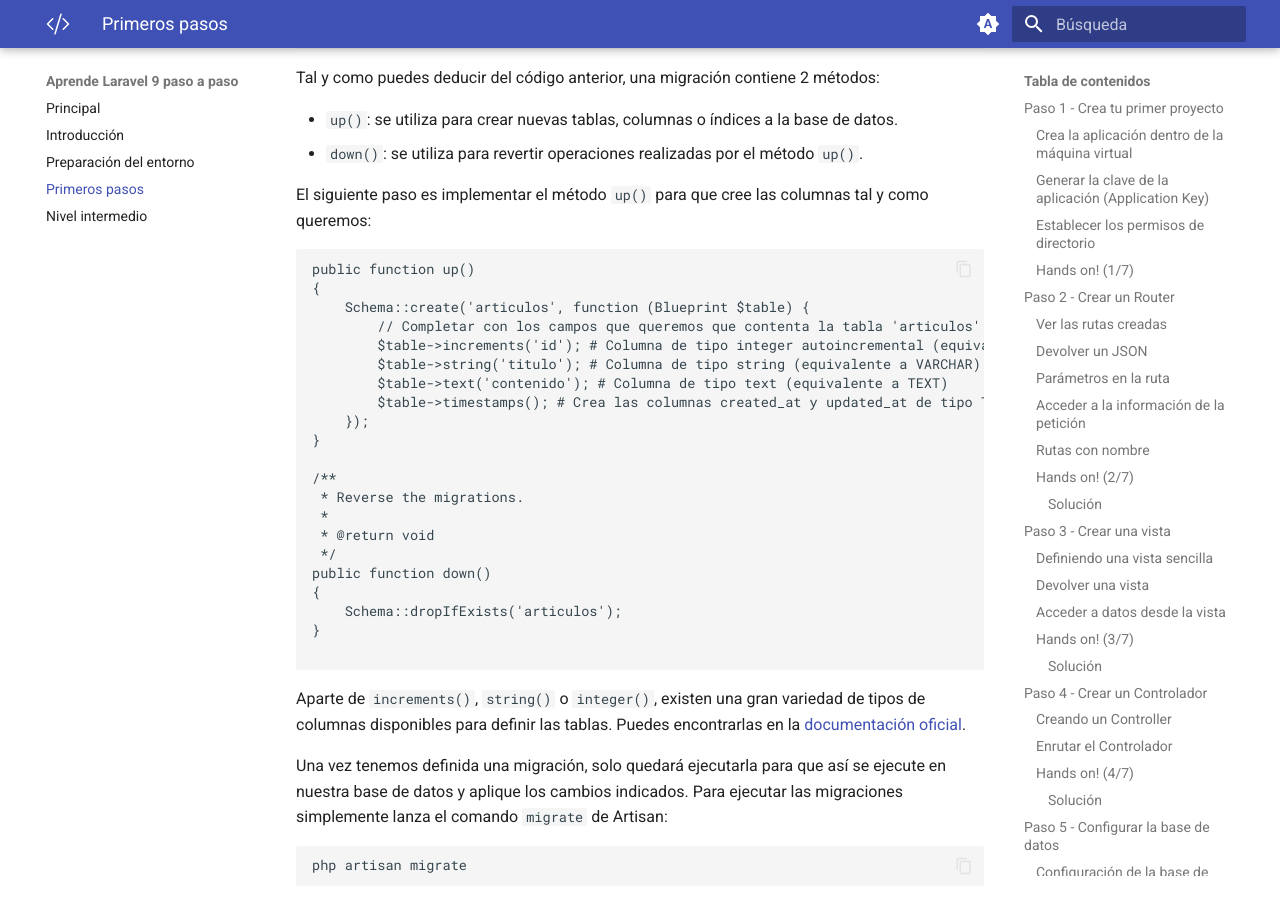
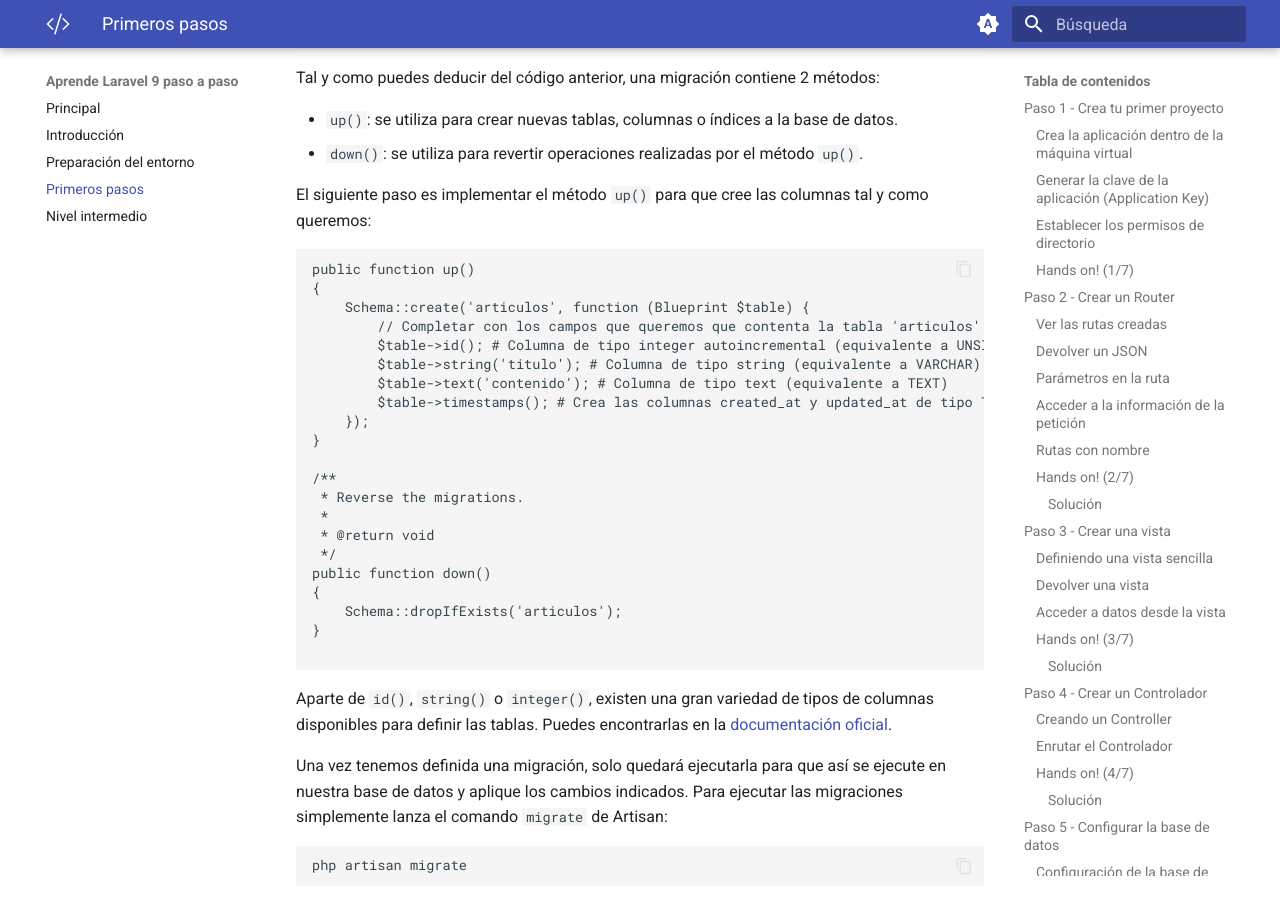
Before and after one commit to jvadillo/guia-laravel-9-paso-a-paso, an MkDocs documentation site: the page built from docs/03-primeros-pasos.md, in a window 1280 px wide and 900 px high, scrolled down 16028 px. Built offline with MkDocs 1.6.1 and Material for MkDocs 9.7.7, drawn with Linux system fonts in a browser that asks for light colours.

Commit message:
Updated to id()

````diff
--- a/docs/03-primeros-pasos.md
+++ b/docs/03-primeros-pasos.md
@@ -669,7 +669,7 @@ public function up()
 {
     Schema::create('articulos', function (Blueprint $table) {
         // Completar con los campos que queremos que contenta la tabla 'articulos':
-        $table->increments('id'); # Columna de tipo integer autoincremental (equivalente a UNSIGNED INTEGER)
+        $table->id(); # Columna de tipo integer autoincremental (equivalente a UNSIGNED INTEGER)
         $table->string('titulo'); # Columna de tipo string (equivalente a VARCHAR)
         $table->text('contenido'); # Columna de tipo text (equivalente a TEXT)
         $table->timestamps(); # Crea las columnas created_at y updated_at de tipo TIMESTAMP.
@@ -688,7 +688,7 @@ public function down()
 
 ```
 
-Aparte de `increments()`, `string()` o `integer()`, existen una gran variedad de tipos de columnas disponibles para definir las tablas. Puedes encontrarlas en la [documentación oficial](https://laravel.com/docs/9.x/migrations#creating-columns).
+Aparte de `id()`, `string()` o `integer()`, existen una gran variedad de tipos de columnas disponibles para definir las tablas. Puedes encontrarlas en la [documentación oficial](https://laravel.com/docs/9.x/migrations#creating-columns).
 
 Una vez tenemos definida una migración, solo quedará ejecutarla para que así se ejecute en nuestra base de datos y aplique los cambios indicados. Para ejecutar las migraciones simplemente lanza el comando `migrate` de Artisan:
 
````
Also changed, not shown: site/03-primeros-pasos/index.html, site/04-Nivel-intermedio/index.html, site/search/search_index.json, site/sitemap.xml, 1 other file.
